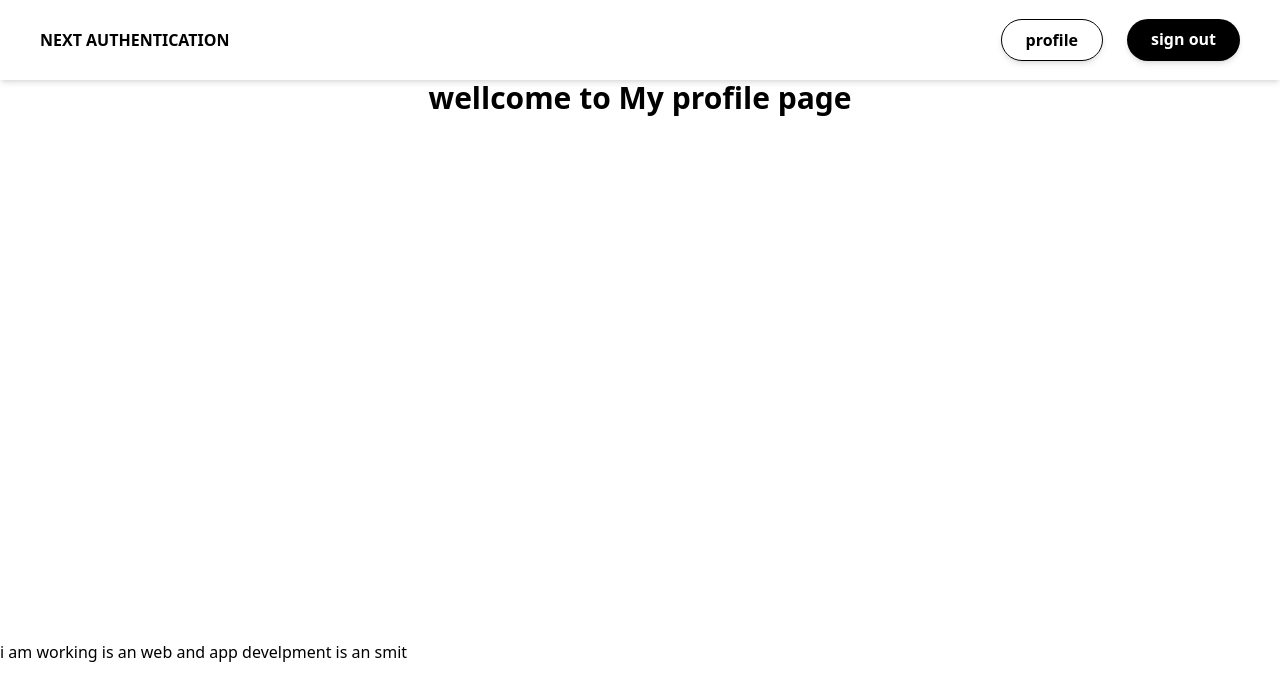
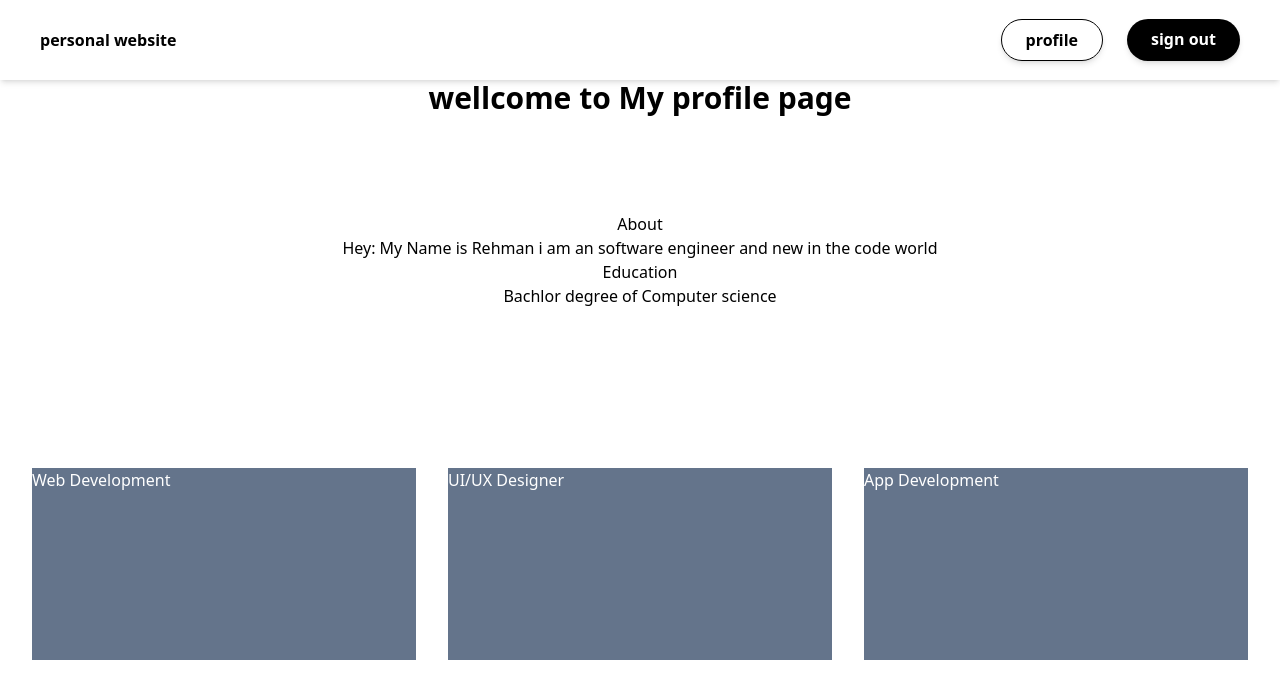
Before and after one commit to Rahman1234562/project-smit, a Next.js app: page /profile in a window 1280 px wide. Shown: the top 700 px of the page. Built offline with nearby package versions, Linux system fonts and the light colour scheme; no server answers; sample sign-in values are in the browser's storage.

Commit message:
updated files

```diff
--- a/pages/api/auth/signup.js
+++ b/pages/api/auth/signup.js
@@ -6,10 +6,10 @@ export default function handler(req, res) {
     res.status(404).json({})
    }
 
-   const {email, password} = req.body;
-   console.log(email, password);
+   const {email, password, confirmPassword} = req.body;
+   console.log(email, password, confirmPassword);
    try{
-    const data = registerUser(email, password)
+    const data = registerUser(email, password, confirmPassword)
     res.status(201).json(data);
    }catch (err){
     res.status(400).json({message: err.message})
--- a/pages/profile.js
+++ b/pages/profile.js
@@ -2,40 +2,58 @@ import { getSession } from "next-auth/react";
 
 export default function Profile() {
   return (
-    <>
-        <div className="h-[70vh] flex justify-center">
-      <h1 className="text-3xl font-semibold">wellcome to My profile page</h1>
+    <div>
+      <div className="flex justify-center">
+        <h1 className="text-3xl font-semibold">wellcome to My profile page</h1>
+      </div>
+
+      <div className="text-center mt-24">
+        <h1>About</h1>
+        <p>
+          Hey: My Name is Rehman i am an software engineer and new in the code
+          world
+        </p>
+        <h1>Education</h1>
+        <p>Bachlor degree of Computer science</p>
+      </div>
+
+      <div>
+        <div className="container flex ">
+          <div className="project1 flex flex-row text-center align-bottom text-start h-48 text-white bg-slate-500 w-[30%] ml-8 mt-40">
+            <h1 className="text-center">Web Development</h1>
+            <p></p>
+          </div>
+          <div className="project2 flex flex-row text-center align-bottom h-48 text-white bg-slate-500 w-[30%] ml-8 mt-40">
+            <h1 className="text-center">UI/UX Designer</h1>
+            <p></p>
+          </div>
+          <div className="project3 flex flex-row text-center align-bottom  h-48 text-white bg-slate-500 w-[30%] ml-8 mt-40">
+            <h1 className="text-center">App Development</h1>
+            <p></p>
+          </div>
+        </div>
+        <div className="footer">
+          <h1></h1>
+        </div>
+      </div>
+      {/* <p className="ml-24 mt-12 font-bold">i am working is a <span className="text-blue-500">web</span> and <span className="text-blue-500">app</span> develpment is at smit</p> */}
     </div>
+  );
+}
 
-    <p className="mb-10">i am working is an <span>web</span> and <span>app</span> develpment is an smit</p>
-    </>
-
-
-
-  );
-
-
-
-  }
-
-
-
-
-
-
-export async function getServerSideProps ({req}) {
-  const session = await getSession({req});
-  if(!session){
+export async function getServerSideProps({ req }) {
+  const session = await getSession({ req });
+  if (!session) {
     return {
       redirect: {
         destination: "/auth/signin",
-        parmenent: false
-      }
-    }
+        parmenent: false,
+      },
+    };
   }
-  return{
+  return {
     props: {
-      session
-    }
-  }
+      session,
+    },
+  };
 }
--- a/src/components/form.js
+++ b/src/components/form.js
@@ -4,6 +4,7 @@ import { useRef } from "react"
 export const Form = ({signIn, onFormSubmit}) => {
     const emailRef = useRef();
     const passwordRef = useRef();
+    const confirmPasswordRef = useRef();
 
     const handleSubmit = (event) => {
         event.preventDefault();
@@ -35,6 +36,7 @@ export const Form = ({signIn, onFormSubmit}) => {
                     placeholder="Enter your password"
                     className="w-full px-6 h-10 bg-white shadow-md rounded"/>
                 </label>
+
                 {signIn ? (
           <p>
             Don't have an account?
--- a/src/components/header.js
+++ b/src/components/header.js
@@ -6,7 +6,7 @@ export const Header = () => {
 
   return (
     <div className="w-full h-20 flex justify-between items-center shadow-md px-10">
-      <h1 className="font-bold">NEXT AUTHENTICATION</h1>
+      <h1 className="font-bold">personal website</h1>
       <div className="flex gap-6">
         {session && (
           <Link
--- a/src/db/user.json
+++ b/src/db/user.json
@@ -1 +1 @@
-[{"id":1,"email":"arman@gmail.com","password":"$2b$12$QMFqT0sFFfFJ/EB5gwxy0u/J8DnMZIXmSBSxipQ8n6YlRqBiUBa4m"},{"id":2,"email":"rehman@gmail.com","password":"$2b$12$7SRuJ4nys6ofwlCdF81vbeV1ArMPiiTUkw/Wb.ohqDvp9U2eQQV9y"}]
+[{"id":1,"email":"arman@gmail.com","password":"$2b$12$x920CaLp1sr.QkfYHPv8Zupl3Vvsp4HIRov./31exAWX7.ayLQP6a"}]
--- a/src/service/user.js
+++ b/src/service/user.js
@@ -19,6 +19,7 @@ export const verifyPassword = async (password, hashedPassword) => {
 }
 
 
+
 export const registerUser = async (email, password) => {
   const users = getAllUser();
   const found = getByEmail(email);
@@ -31,7 +32,9 @@ export const registerUser = async (email, password) => {
   users.push({
     id: users.length + 1,
     email,
-    password: hashedPassword
+    password: hashedPassword,
+
+
   });
 
   fs.writeFileSync(filePath, JSON.stringify(users));
```
Also changed, not shown: src/public/pic1.jpg (added).
